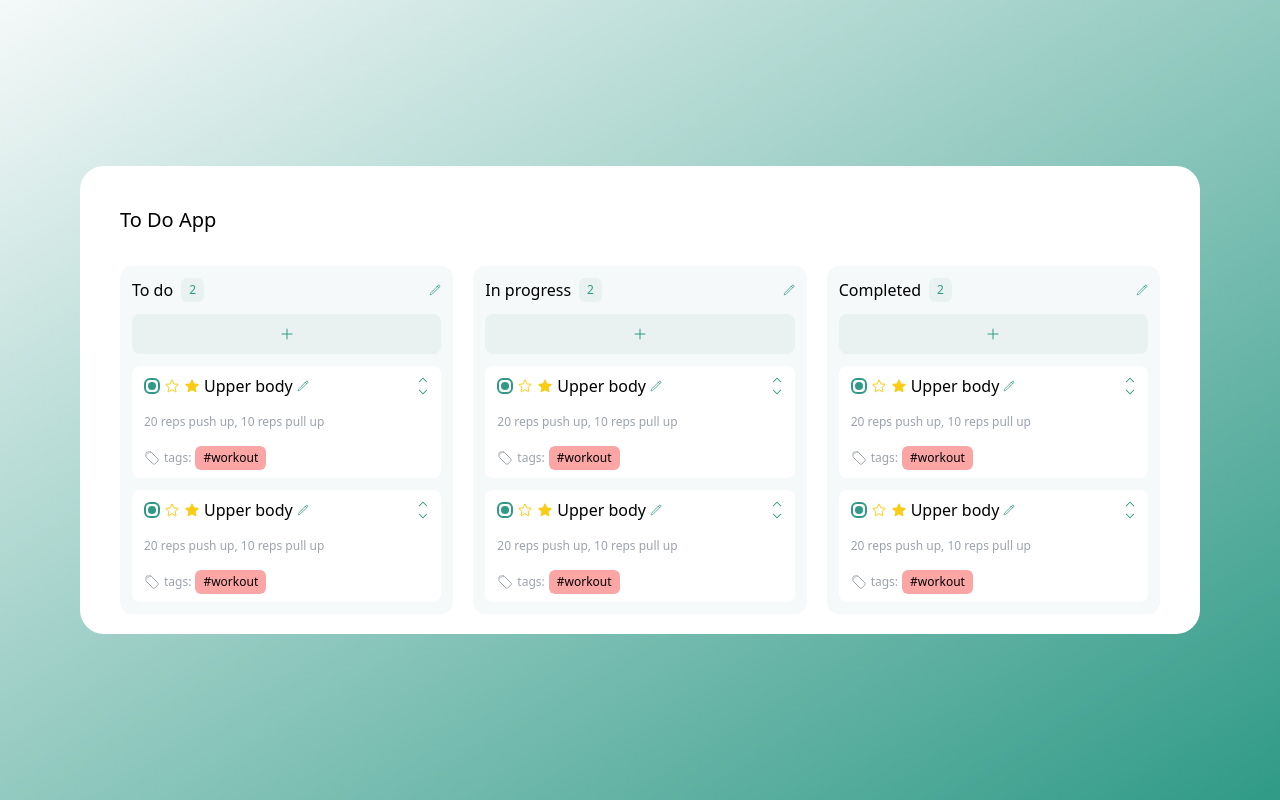
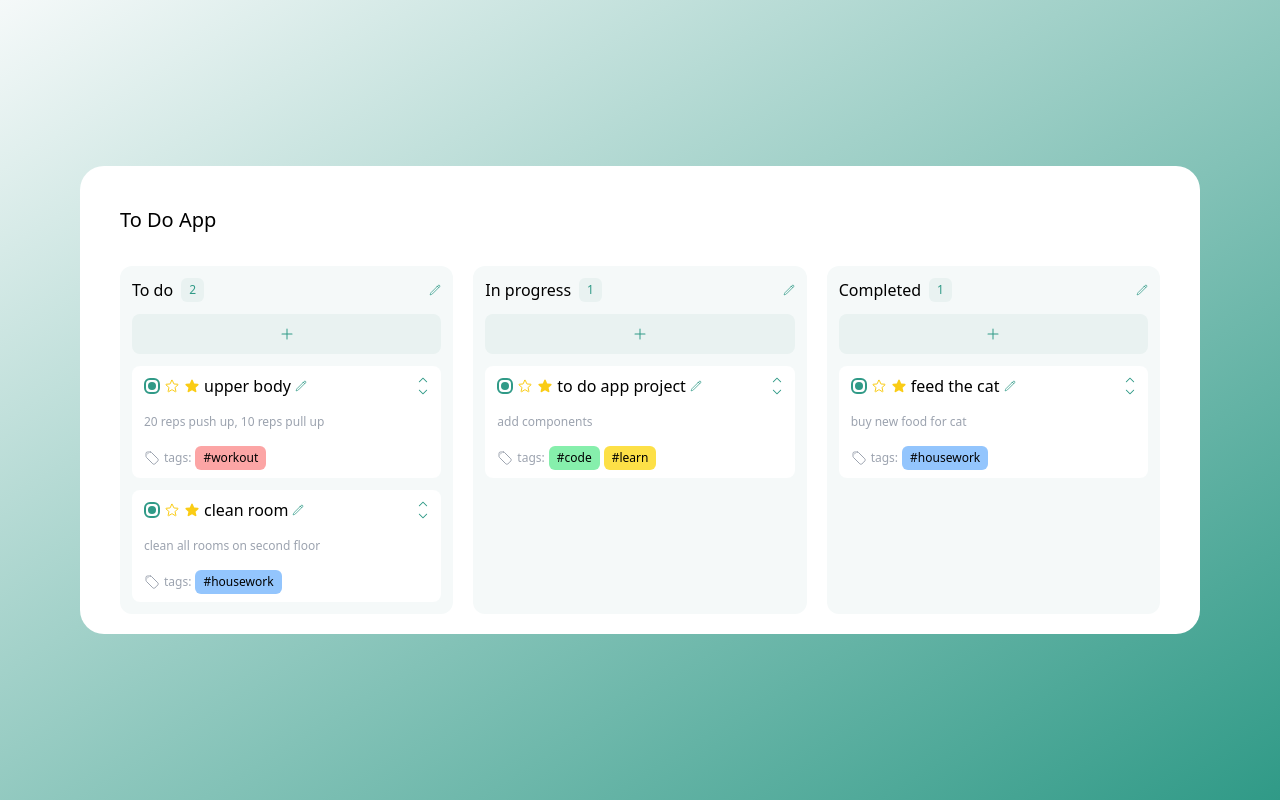
Before and after one commit to cuongcode/todo-app, a React (Create React App) app: page / in a window 1280 px wide. Built offline with nearby package versions, Linux system fonts and the light colour scheme.

Commit message:
component use static data, add tag component

```diff
--- a/src/App.tsx
+++ b/src/App.tsx
@@ -1,8 +1,12 @@
+import { useContext } from "react";
 import "./App.css";
 
 import { StatusColumn } from "./components/index";
+import { DataContext } from "./utils/data-context";
 
 function App() {
+const {todoData, inProgressData, completedData} = useContext(DataContext)
+
   return (
     <div className="flex min-h-screen p-20 bg-gradient-to-br from-[#f5f9f9] to-[#309a87] ...">
       <div className="flex flex-col m-auto w-full h-fit bg-white rounded-3xl py-5 px-10 space-y-3">
@@ -11,9 +15,9 @@ function App() {
         </div>
 
         <div className="flex flex-col h-full space-y-5 md:flex-row md:space-x-5 md:space-y-0">
-          <StatusColumn status="To do"></StatusColumn>
-          <StatusColumn status="In progress"></StatusColumn>
-          <StatusColumn status="Completed"></StatusColumn>
+          <StatusColumn status="To do" data={todoData}></StatusColumn>
+          <StatusColumn status="In progress" data={inProgressData}></StatusColumn>
+          <StatusColumn status="Completed" data={completedData}></StatusColumn>
         </div>
       </div>
     </div>
--- a/src/components/index.ts
+++ b/src/components/index.ts
@@ -8,3 +8,4 @@ export * from './chevron-down-button'
 export * from './tag-button'
 export * from './task-card'
 export * from './status-column'
+export * from './tag'
--- a/src/components/outline-star-button.tsx
+++ b/src/components/outline-star-button.tsx
@@ -2,8 +2,19 @@ export const OutlineStarButton = () => {
   return (
     <>
       <button>
-          <svg xmlns="http://www.w3.org/2000/svg" fill="none" viewBox="0 0 24 24" stroke-width="1.5" stroke="currentColor" className="w-4 text-yellow-400">
-             <path stroke-linecap="round" stroke-linejoin="round" d="M11.48 3.499a.562.562 0 011.04 0l2.125 5.111a.563.563 0 00.475.345l5.518.442c.499.04.701.663.321.988l-4.204 3.602a.563.563 0 00-.182.557l1.285 5.385a.562.562 0 01-.84.61l-4.725-2.885a.563.563 0 00-.586 0L6.982 20.54a.562.562 0 01-.84-.61l1.285-5.386a.562.562 0 00-.182-.557l-4.204-3.602a.563.563 0 01.321-.988l5.518-.442a.563.563 0 00.475-.345L11.48 3.5z" />
+        <svg
+          xmlns="http://www.w3.org/2000/svg"
+          fill="none"
+          viewBox="0 0 24 24"
+          strokeWidth="1.5"
+          stroke="currentColor"
+          className="w-4 text-yellow-400"
+        >
+          <path
+            strokeLinecap="round"
+            strokeLinejoin="round"
+            d="M11.48 3.499a.562.562 0 011.04 0l2.125 5.111a.563.563 0 00.475.345l5.518.442c.499.04.701.663.321.988l-4.204 3.602a.563.563 0 00-.182.557l1.285 5.385a.562.562 0 01-.84.61l-4.725-2.885a.563.563 0 00-.586 0L6.982 20.54a.562.562 0 01-.84-.61l1.285-5.386a.562.562 0 00-.182-.557l-4.204-3.602a.563.563 0 01.321-.988l5.518-.442a.563.563 0 00.475-.345L11.48 3.5z"
+          />
         </svg>
       </button>
     </>
--- a/src/components/solid-star-button.tsx
+++ b/src/components/solid-star-button.tsx
@@ -2,8 +2,17 @@ export const SolidStarButton = () => {
   return (
     <>
       <button>
-          <svg xmlns="http://www.w3.org/2000/svg" viewBox="0 0 24 24" fill="currentColor" className="w-4 text-yellow-400">
-             <path fill-rule="evenodd" d="M10.788 3.21c.448-1.077 1.976-1.077 2.424 0l2.082 5.007 5.404.433c1.164.093 1.636 1.545.749 2.305l-4.117 3.527 1.257 5.273c.271 1.136-.964 2.033-1.96 1.425L12 18.354 7.373 21.18c-.996.608-2.231-.29-1.96-1.425l1.257-5.273-4.117-3.527c-.887-.76-.415-2.212.749-2.305l5.404-.433 2.082-5.006z" clip-rule="evenodd" />
+        <svg
+          xmlns="http://www.w3.org/2000/svg"
+          viewBox="0 0 24 24"
+          fill="currentColor"
+          className="w-4 text-yellow-400"
+        >
+          <path
+            fillRule="evenodd"
+            d="M10.788 3.21c.448-1.077 1.976-1.077 2.424 0l2.082 5.007 5.404.433c1.164.093 1.636 1.545.749 2.305l-4.117 3.527 1.257 5.273c.271 1.136-.964 2.033-1.96 1.425L12 18.354 7.373 21.18c-.996.608-2.231-.29-1.96-1.425l1.257-5.273-4.117-3.527c-.887-.76-.415-2.212.749-2.305l5.404-.433 2.082-5.006z"
+            clipRule="evenodd"
+          />
         </svg>
       </button>
     </>
--- a/src/components/status-column.tsx
+++ b/src/components/status-column.tsx
@@ -1,12 +1,12 @@
 import {PencilEditButton, AddTaskButton, TaskCard } from './index'
 
-export const StatusColumn = ({status}:{status:any}) => {
+export const StatusColumn = ({status, data}:{status:any, data:any}) => {
     return (
       <div className='flex flex-col w-full md:w-1/3 bg-[#f5f9f9] rounded-xl p-3 space-y-3'>
         <div className='flex justify-between items-center'>
           <div className='flex items-center space-x-2'>
             <div>{status}</div>
-            <div className='bg-[#e9f2f1] py-1 px-2 rounded-md text-[#309a87] text-xs'>2</div>
+            <div className='bg-[#e9f2f1] py-1 px-2 rounded-md text-[#309a87] text-xs'>{data.length}</div>
           </div>
           <PencilEditButton />
         </div>
@@ -14,8 +14,7 @@ export const StatusColumn = ({status}:{status:any}) => {
         <AddTaskButton />
 
         <div className='flex flex-col space-y-3'>
-          <TaskCard />
-          <TaskCard />
+          {data.map((item:any)=> <div key={item.title}><TaskCard task={item}/></div>)}
         </div>
       </div>
     );
--- /dev/null
+++ b/src/components/tag.tsx
@@ -0,0 +1,22 @@
+
+export const Tag = ({tag}:{tag:any}) => {
+    let bgColor
+    if (tag.color === 'red') {
+      bgColor = 'bg-red-300'
+    }
+    if (tag.color === 'yellow') {
+      bgColor = 'bg-yellow-300'
+    }
+    if (tag.color === 'green') {
+      bgColor = 'bg-green-300'
+    }
+    if (tag.color === 'blue') {
+      bgColor = 'bg-blue-300'
+    }
+
+    return (
+      <div className={`${bgColor} w-fit text-xs py-1 px-2 rounded-md`}>
+        #{tag.name}
+      </div>
+    );
+  };
--- a/src/components/task-card.tsx
+++ b/src/components/task-card.tsx
@@ -1,26 +1,35 @@
-import {SelectButton, OutlineStarButton, SolidStarButton, PencilEditButton, ChevronUpButton, ChevronDownButton, TagButton} from './index'
+import {
+  SelectButton,
+  OutlineStarButton,
+  SolidStarButton,
+  PencilEditButton,
+  ChevronUpButton,
+  ChevronDownButton,
+  TagButton,
+  Tag,
+} from "./index";
 
-export const TaskCard = () => {
+export const TaskCard = ({ task }: { task: any }) => {
   return (
     <>
-        <div className='flex flex-col py-2 px-3 bg-white space-y-4 rounded-lg'>
-          <div className='flex justify-between items-center text-base'>
-            <div className='flex items-center space-x-1'>
-              <SelectButton/>
-              <OutlineStarButton/>
-              <SolidStarButton/>
-              <div>Upper body</div>
-              <PencilEditButton/>
+      <div className="flex flex-col py-2 px-3 bg-white space-y-4 rounded-lg">
+        <div className="flex justify-between items-center text-base">
+          <div className="flex items-center space-x-1">
+            <SelectButton />
+            <OutlineStarButton />
+            <SolidStarButton />
+            <div>{task.title}</div>
+            <PencilEditButton />
           </div>
-            <div className='flex flex-col'>
+          <div className="flex flex-col">
             <ChevronUpButton />
             <ChevronDownButton />
           </div>
         </div>
-          <div className='text-xs text-gray-400'>20 reps push up, 10 reps pull up</div>
-          <div className='flex space-x-1'>
+        <div className="text-xs text-gray-400">{task.description}</div>
+        <div className="flex space-x-1">
           <TagButton />
-            <div className='bg-red-300 w-fit text-xs py-1 px-2 rounded-md'>#workout</div>
+          {task.tags.map((item:any) => <div key={item.name}><Tag tag={item}/></div>)}
         </div>
       </div>
     </>
--- a/src/index.tsx
+++ b/src/index.tsx
@@ -3,13 +3,16 @@ import ReactDOM from 'react-dom/client';
 import './index.css';
 import App from './App';
 import reportWebVitals from './reportWebVitals';
+import { DataContextProvider } from './utils/data-context';
 
 const root = ReactDOM.createRoot(
   document.getElementById('root') as HTMLElement
 );
 root.render(
   <React.StrictMode>
-    <App />
+    <DataContextProvider>
+      <App />
+    </DataContextProvider>
   </React.StrictMode>
 );
 
--- /dev/null
+++ b/src/utils/data-context.tsx
@@ -0,0 +1,22 @@
+import { ReactNode, createContext, useState } from "react";
+import { STATIC_DATA } from "./static-data";
+
+export const DataContext = createContext<any>([]);
+
+export const DataContextProvider = ({ children }: { children: ReactNode }) => {
+  const [data] = useState(STATIC_DATA);
+
+  const todoData = data.filter((item) => item.status === "to-do");
+  const inProgressData = data.filter((item) => item.status === "in-progress");
+  const completedData = data.filter((item) => item.status === "completed");
+
+  const context = {
+    todoData,
+    inProgressData,
+    completedData,
+  };
+
+  return (
+    <DataContext.Provider value={context}>{children}</DataContext.Provider>
+  );
+};
--- /dev/null
+++ b/src/utils/static-data.ts
@@ -0,0 +1,36 @@
+const workout = {name: 'workout', color: 'red'}
+const code = {name: 'code', color: 'green'}
+const learn = {name: 'learn', color: 'yellow'}
+const housework = {name: 'housework', color: 'blue'}
+
+export const STATIC_DATA = [
+    {
+        title: 'upper body',
+        description: '20 reps push up, 10 reps pull up',
+        tags: [workout],
+        status: 'to-do',
+        priority: 0,
+    },
+    {
+        title: 'to do app project',
+        description: 'add components',
+        tags: [code, learn],
+        status: 'in-progress',
+        priority: 0,
+    },
+    {
+        title: 'clean room',
+        description: 'clean all rooms on second floor',
+        tags: [housework],
+        status: 'to-do',
+        priority: 1,
+    },
+    {
+        title: 'feed the cat',
+        description: 'buy new food for cat',
+        tags: [housework],
+        status: 'completed',
+        priority: 0,
+    },
+
+]
--- a/src/utils/task.ts
+++ b/src/utils/task.ts
@@ -5,4 +5,5 @@ export interface Task {
     description: string,
     tags: Tag[],
     status: string,
+    priority: number,
 }
```
Lines whose indentation alone changed are shown as unchanged.
